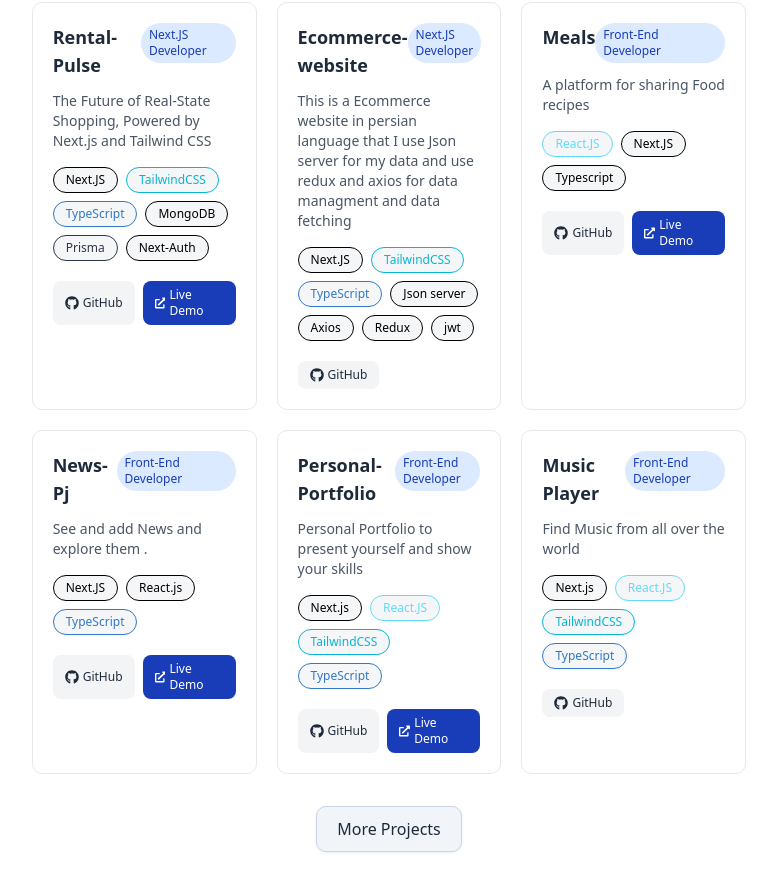
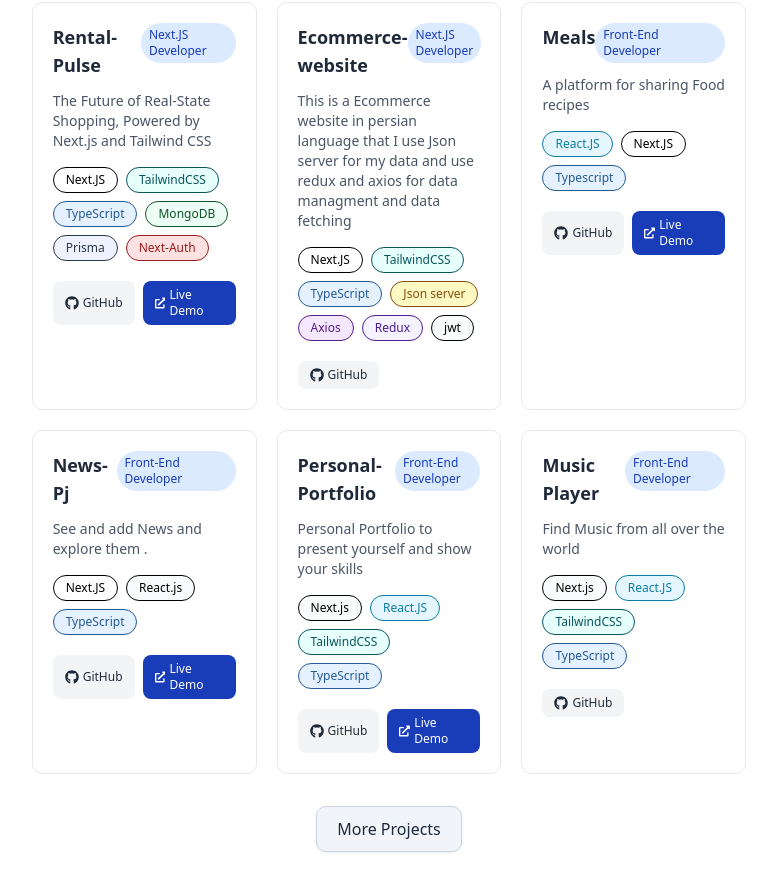
Before and after one commit to this-4mirho3ein/Amirhosein_Abbasi, a Next.js app: page / in a window 1280 px wide. Shown: the part 1960-2851 px from the top of the page, without its empty margins (251-1028 px from the left). Built offline with nearby package versions, Linux system fonts and the light colour scheme.

Commit message:
change night mode colors

```diff
--- a/src/app/not-found.tsx
+++ b/src/app/not-found.tsx
@@ -32,7 +32,7 @@ export default function NotFound() {
             <div className="relative mb-8">
               <h1
                 className={`text-9xl font-bold glitch-text ${
-                  isDarkTheme ? "text-yellow-600" : "text-blue-600"
+                  isDarkTheme ? "text-[#4D6DFF]" : "text-blue-600"
                 }`}
                 data-text="404"
               >
@@ -158,7 +158,7 @@ export default function NotFound() {
                 href="/"
                 className={`flex items-center justify-center gap-2 px-6 py-3 rounded-lg font-medium transition-all ${
                   isDarkTheme
-                    ? "bg-yellow-600 hover:bg-yellow-500 text-white"
+                    ? "bg-[#4D6DFF] hover:bg-[#5C7CFF] text-white"
                     : "bg-blue-800 hover:bg-blue-700 text-white"
                 }`}
               >
--- a/src/components/Experience.tsx
+++ b/src/components/Experience.tsx
@@ -113,7 +113,7 @@ const Experiences = () => {
       >
         <FaBriefcase
           size={20}
-          className={isDarkTheme ? "text-yellow-500" : "text-blue-500"}
+          className={isDarkTheme ? "text-[#4D6DFF]" : "text-blue-500"}
         />
         <h1
           className={`text-xl font-bold ${
@@ -156,7 +156,7 @@ const Experiences = () => {
             <div className="flex items-center mb-1.5">
               <HiCalendar
                 className={
-                  isDarkTheme ? "text-yellow-500 mr-2" : "text-blue-500 mr-2"
+                  isDarkTheme ? "text-[#4D6DFF] mr-2" : "text-blue-500 mr-2"
                 }
               />
               <span
--- a/src/components/Footer.tsx
+++ b/src/components/Footer.tsx
@@ -56,7 +56,7 @@ const Footer = () => {
                 relative overflow-hidden group rounded-full p-3
                 ${
                   isDarkTheme
-                    ? "bg-yellow-600 hover:bg-yellow-500 text-white"
+                    ? "bg-[#4D6DFF] hover:bg-[#5C7CFF] text-white"
                     : "bg-blue-800 hover:bg-blue-700 text-white"
                 }
                 transition-all duration-300 transform
@@ -126,7 +126,7 @@ const Footer = () => {
             <Link href="/">
               <div
                 className={`text-xl font-bold ${
-                  isDarkTheme ? "text-yellow-600" : "text-blue-500"
+                  isDarkTheme ? "text-[#4D6DFF]" : "text-blue-500"
                 }`}
               >
                 {"<Amirhosein/>"}
--- a/src/components/Header.tsx
+++ b/src/components/Header.tsx
@@ -59,7 +59,7 @@ const Header = () => {
           <Link
             href={`/`}
             className={`btn btn-ghost ${
-              isDarkTheme ? "text-yellow-600" : "text-blue-500"
+              isDarkTheme ? "text-[#4D6DFF]" : "text-blue-500"
             } text-2xl `}
           >
             {"<Amirhosein/>"}
--- a/src/components/Hero.tsx
+++ b/src/components/Hero.tsx
@@ -86,7 +86,7 @@ const Hero = () => {
             <Button
               className={`${
                 isDarkTheme
-                  ? "bg-yellow-800 hover:bg-amber-600"
+                  ? "bg-[#4D6DFF] hover:bg-[#5C7CFF]"
                   : "bg-blue-800 hover:bg-blue-600"
               } rounded-xl px-4 py-5 cursor-pointer text-white max-w-fit flex items-center gap-2  hover:shadow-lg  ${
                 isVisible
@@ -107,7 +107,7 @@ const Hero = () => {
           <div className="relative">
             <div
               className={`absolute inset-0 rounded-full ${
-                isDarkTheme ? "bg-yellow-600/10" : "bg-blue-500/10"
+                isDarkTheme ? "bg-[#4D6DFF]/10" : "bg-blue-500/10"
               } blur-xl transform scale-90 animate-pulse`}
             ></div>
             <div
@@ -123,7 +123,7 @@ const Hero = () => {
                 className={`rounded-full relative transition-all duration-500 hover:scale-105 transform -z-0 ${
                   isDarkTheme ? "ring-2 ring-gray-700 shadow-md" : "shadow-md"
                 } ${
-                  isDarkTheme ? "shadow-yellow-700/20" : "shadow-blue-700/20"
+                  isDarkTheme ? "shadow-[#3F5BF5]/20" : "shadow-blue-700/20"
                 }`}
                 width={320}
                 height={320}
--- a/src/components/MyProjects.tsx
+++ b/src/components/MyProjects.tsx
@@ -105,19 +105,58 @@ const projects: Project[] = [
 ];
 
 const getTechColor = (tech: string, isDark: boolean): string => {
+  if (isDark) {
+    return "#FFFFFF";
+  }
+
+  const lightModeColors: { [key: string]: string } = {
+    "Next.JS": "#000000",
+    "React.JS": "#087EA4",
+    TailwindCSS: "#0A5561",
+    TypeScript: "#235A97",
+    Typescript: "#235A97",
+    Prisma: "#2D3748",
+    MongoDB: "#10532A",
+    PostgreSQL: "#0D4261",
+    MySQL: "#1A5585",
+    "Express.JS": "#000000",
+    "Server Actions": "#991B1B",
+    "Json server": "#854D0E",
+    "Hono.JS": "#312E81",
+    DrizzleORM: "#7C2D12",
+    "@tanstack/query": "#991B1B",
+    Axios: "#581C87",
+    Redux: "#4C1D95",
+    JWT: "#701A75",
+    "Next-Auth": "#991B1B",
+    Api: "#3E1F5A",
+  };
+
+  return lightModeColors[tech] || "#000000";
+};
+
+const getTechBgColor = (tech: string, isDark: boolean): string => {
   const colors: { [key: string]: { light: string; dark: string } } = {
-    "Next.JS": { light: "#000000", dark: "#FFFFFF" },
-    "React.JS": { light: "#61DAFB", dark: "#61DAFB" },
-    TailwindCSS: { light: "#06B6D4", dark: "#06B6D4" },
-    TypeScript: { light: "#3178C6", dark: "#3178C6" },
-    Prisma: { light: "#2D3748", dark: "#5A67D8" },
-    PostgreSQL: { light: "#336791", dark: "#4A90E2" },
-    MySQL: { light: "#4479A1", dark: "#67A3D9" },
-    "Express.JS": { light: "#000000", dark: "#FFFFFF" },
-    "Hono.JS": { light: "#5865F2", dark: "#7289DA" },
-    DrizzleORM: { light: "#FF4F00", dark: "#FF7B3A" },
-    "@tanstack/query": { light: "#FF4154", dark: "#FF6B7D" },
-    Api: { light: "#5A29E4", dark: "#8E6CFF" },
+    "Next.JS": { light: "#FFFFFF", dark: "#111111" },
+    "React.JS": { light: "#E6F6FF", dark: "#0B2945" },
+    TailwindCSS: { light: "#E6FFFA", dark: "#0F3443" },
+    TypeScript: { light: "#E6F1FF", dark: "#1A365D" },
+    Typescript: { light: "#E6F1FF", dark: "#1A365D" },
+    Prisma: { light: "#EEF2FF", dark: "#2D3748" },
+    MongoDB: { light: "#ECFDF5", dark: "#064E3B" },
+    PostgreSQL: { light: "#EFF6FF", dark: "#172554" },
+    MySQL: { light: "#E0F2FE", dark: "#075985" },
+    "Express.JS": { light: "#F3F4F6", dark: "#1F2937" },
+    "Server Actions": { light: "#FEE2E2", dark: "#7F1D1D" },
+    "Json server": { light: "#FEF9C3", dark: "#422006" },
+    "Hono.JS": { light: "#EEF2FF", dark: "#3730A3" },
+    DrizzleORM: { light: "#FFF7ED", dark: "#7C2D12" },
+    "@tanstack/query": { light: "#FEE2E2", dark: "#7F1D1D" },
+    Axios: { light: "#F3E8FF", dark: "#581C87" },
+    Redux: { light: "#F5F3FF", dark: "#4C1D95" },
+    JWT: { light: "#FAE8FF", dark: "#701A75" },
+    "Next-Auth": { light: "#FEE2E2", dark: "#7F1D1D" },
+    Api: { light: "#F3E8FF", dark: "#581C87" },
   };
 
   return colors[tech]
@@ -125,8 +164,8 @@ const getTechColor = (tech: string, isDark: boolean): string => {
       ? colors[tech].dark
       : colors[tech].light
     : isDark
-    ? "#FFFFFF"
-    : "#000000";
+    ? "#1F2937"
+    : "#F9FAFB";
 };
 
 const MyProjects = () => {
@@ -161,7 +200,7 @@ const MyProjects = () => {
       >
         <HiOutlineBriefcase
           size={20}
-          className={isDarkTheme ? "text-yellow-500" : "text-blue-500"}
+          className={isDarkTheme ? "text-[#4D6DFF]" : "text-blue-500"}
         />
         <h1
           className={`text-xl font-bold ${
@@ -179,7 +218,7 @@ const MyProjects = () => {
             className={`border rounded-lg overflow-hidden
                       ${
                         isDarkTheme
-                          ? "bg-gray-800/80 border-gray-700 hover:border-yellow-700/70"
+                          ? "bg-gray-800/80 border-gray-700 hover:border-[#3F5BF5]/70"
                           : "bg-white/90 border-gray-200 hover:border-blue-400/70"
                       }
                       hover:shadow-xl backdrop-blur-sm`}
@@ -196,7 +235,7 @@ const MyProjects = () => {
                 <span
                   className={`px-2 py-1 text-xs rounded-full ${
                     isDarkTheme
-                      ? "bg-yellow-600/20 text-yellow-400"
+                      ? "bg-[#4D6DFF]/20 text-[#5C7CFF]"
                       : "bg-blue-100 text-blue-800"
                   }`}
                 >
@@ -215,13 +254,20 @@ const MyProjects = () => {
                 {project.technologies.map((tech, i) => (
                   <span
                     key={i}
-                    className="text-xs px-3 py-1 rounded-full"
+                    className="text-xs font-medium px-3 py-1 rounded-full transition-all duration-200 hover:scale-105"
                     style={{
                       backgroundColor: isDarkTheme
-                        ? "rgba(55, 65, 81, 0.8)"
-                        : "rgba(243, 244, 246, 0.8)",
+                        ? getTechBgColor(tech, isDarkTheme)
+                        : getTechBgColor(tech, isDarkTheme),
                       color: getTechColor(tech, isDarkTheme),
-                      border: `1px solid ${getTechColor(tech, isDarkTheme)}`,
+                      border: `1px solid ${
+                        isDarkTheme
+                          ? "#ffffff40"
+                          : getTechColor(tech, isDarkTheme)
+                      }`,
+                      boxShadow: isDarkTheme
+                        ? `0 0 8px rgba(255, 255, 255, 0.15)`
+                        : "none",
                     }}
                   >
                     {tech}
--- a/src/components/TopSkills.tsx
+++ b/src/components/TopSkills.tsx
@@ -222,7 +222,7 @@ const TopSkills = () => {
         <HiOutlineRocketLaunch
           size={20}
           className={`${
-            isDarkTheme ? "text-yellow-500" : "text-blue-500"
+            isDarkTheme ? "text-[#4D6DFF]" : "text-blue-500"
           } animate-pulse`}
         />
         <h1
```
